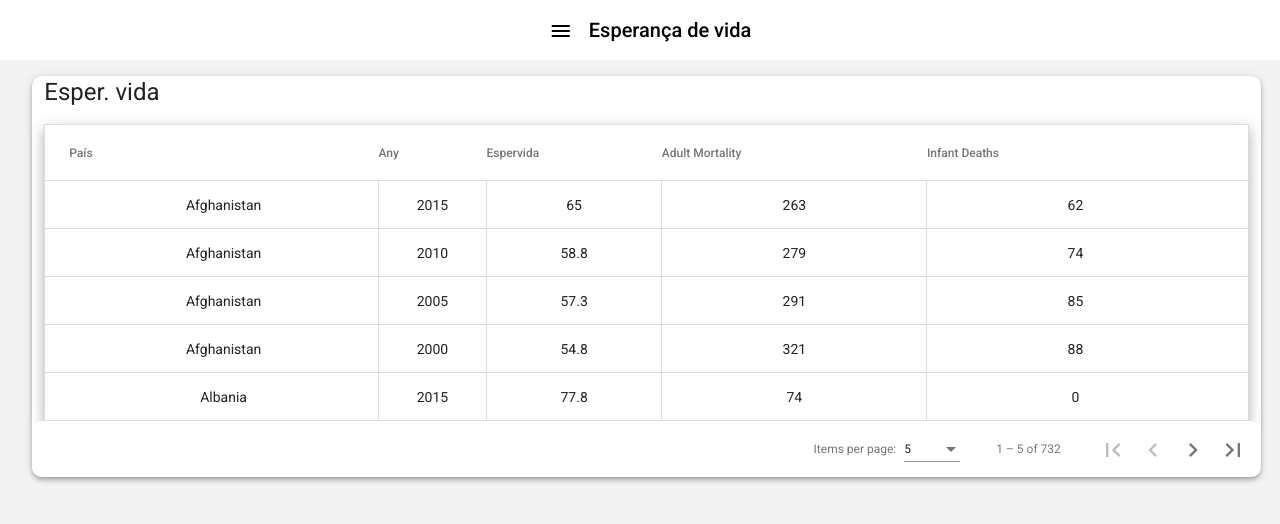
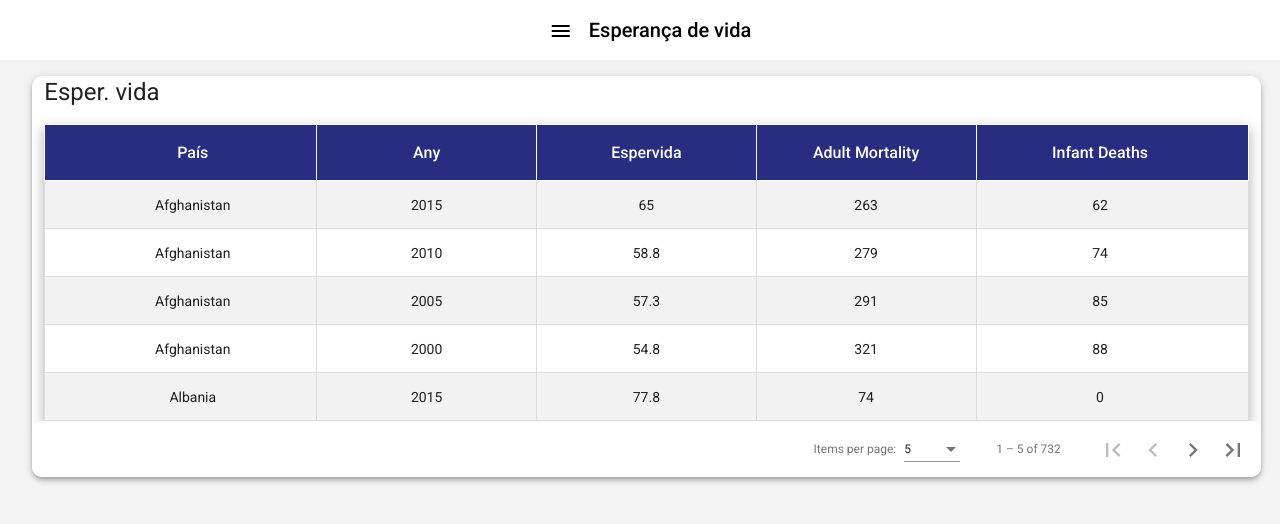
Before and after one commit to marped22daw/GP2-PobresaMundial, an Angular app in the folder GP2-PedemonteSanzTorres/: page /espervida in a window 1280 px wide. Shown: the top 524 px of the page. Built offline with nearby package versions, Linux system fonts and the light colour scheme.

Commit message:
Taula paginacio i hacerla bonita

```diff
--- a/GP2-PedemonteSanzTorres/src/app/espervida.css
+++ b/GP2-PedemonteSanzTorres/src/app/espervida.css
@@ -1,3 +1,4 @@
+/* tots els div */
 .content {
   width: 96%;
   margin: 16px;
@@ -19,11 +20,25 @@
     justify-content: center;
     align-items: center;
   }
-  mat-paginator{
+   /*paginator  */
+  .mat-paginator{
     border-radius: 10px;
   }
   td {
     text-align: center;
     border: 1px solid #ddd;
     padding: 8px;
+    width: 100px;
   }
+  /* header taula (th) */
+  .mat-header-cell{
+    text-align: center;
+    background-color: #282D81;
+    color: white;
+    font-size: 16px;
+    border: 1px solid;
+  }
+  /* sombrejat alternat taula */
+  tr:nth-child(odd) {
+    background-color: #f2f2f2;
+  }
```
